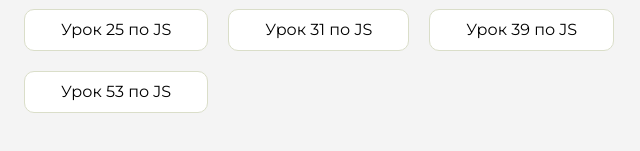
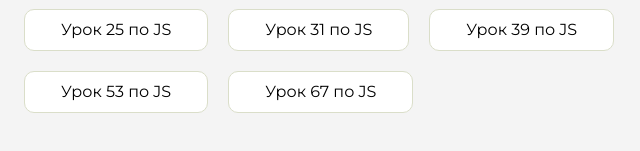
Before and after one commit to soqa24/homerwork, a plain HTML site: page index.html in a window 1280 px wide. Shown: the part 539-690 px from the top of the page, 432-1072 px from the left. Drawn offline with Linux system fonts and the light colour scheme.

Commit message:
Update index.html

```diff
--- a/index.html
+++ b/index.html
@@ -196,6 +196,9 @@
                     <li class="content__list-item">
                         <a href="js-53/index.html">Урок 53 по JS</a>
                     </li>
+                    <li class="content__list-item">
+                        <a href="js-67/index.html">Урок 67 по JS</a>
+                    </li>
 
                 </ul>
             </div>
```
